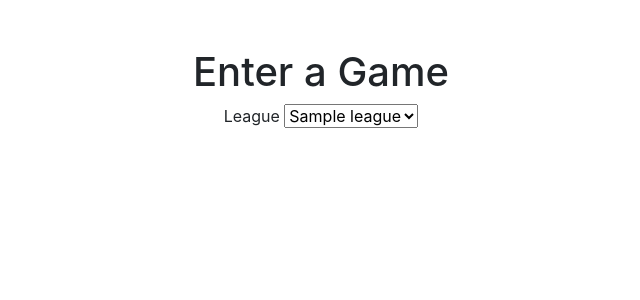
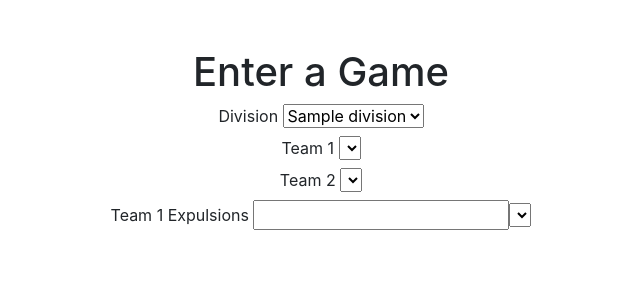
Before and after one commit to OmarTheJRDAPal/scoring, a Flask app: template templates/enter.html in a window 1280 px wide. Shown: the part 76-376 px from the top of the page, without its empty margins (319-959 px from the left). Run offline with Flask 2, Linux system fonts and the light colour scheme; the template is opened without the code that fills it: most values are stand-ins (such as "Sample title", 1, 10 or a date in 2020); lists and menus that the app fills with data are empty; some libraries are stand-ins or nearby versions.

Commit message:
add team selection menus, start on game entry form

```diff
--- a/application.py
+++ b/application.py
@@ -156,30 +156,30 @@ def ranking_points(weight, w_team, l_team):
 
 	return ((wlp + psp) / 2.0) * game["weight"] * opponent["strength_rating"] - expulsion_points(game, team_id)
 
-@app.route("/divisions_for_league", methods=["GET"])
-def divisions_for_league():
+@app.route("/leagues_for_division", methods=["GET"])
+def leagues_for_division():
 
-    if not request.form.get("league_id"):
-        return apology("must provide league_id", BAD_REQUEST)
+    if not request.args.get("division_id"):
+        return apology("must provide division_id", BAD_REQUEST)
 
-    league_id = int(request.form.get("league_id"))
+    division_id = int(request.args.get("division_id"))
 
     # Query database for game weight
-    divisions_result = db.execute("""
-        SELECT divisions.id as division_id, teams.id AS team_id, name FROM divisions
-        JOIN (SELECT * FROM teams WHERE league_id = :league_id) teams ON divisions.id = teams.division_id
-    """, league_id=league_id)
+    leagues_result = db.execute("""
+        SELECT leagues.id as league_id, teams.id AS team_id, name FROM leagues
+        JOIN (SELECT * FROM teams WHERE division_id = :division_id) teams ON leagues.id = teams.league_id
+    """, division_id=division_id)
 
-    return jsonify(divisions_result)
+    return jsonify(leagues_result)
 
 
 @app.route("/enter", methods=["GET"])
 def enter():
     # Query database for game weight
-    leagues_result = db.execute("""
-        SELECT * FROM leagues
+    divisions_result = db.execute("""
+        SELECT * FROM divisions
     """)
-    return render_template("enter.html", leagues=leagues_result)
+    return render_template("enter.html", divisions=divisions_result)
 
 
 @app.route("/calc_rps", methods=["GET"])
--- a/static/js/enter.js
+++ b/static/js/enter.js
@@ -1,13 +1,23 @@
 $(function () {
-	$("#league_select").change(function () {
+
+	var leagueSelectTmplHtml = $("#leagues_select_menu_template").html();
+	var leagueSelectTmpl = _.template(leagueSelectTmplHtml);
+	$("#division_select").change(function () {
 		var select = $(this);
 		$.get({
-			url: "/divisions_for_league",
+			url: "/leagues_for_division",
 			data: {
-				league_id: select.val(),
+				division_id: select.val(),
 			},
 			success: function (data) {
-				console.log(data);
+				var team1Select = leagueSelectTmpl({
+					leagues: data,
+				});
+				var team2Select = leagueSelectTmpl({
+					leagues: data,
+				});
+				$("#team_1_select").html(team1Select);
+				$("#team_2_select").html(team2Select);
 			}
 		})
 	})
--- a/templates/enter.html
+++ b/templates/enter.html
@@ -11,18 +11,27 @@
 {% endblock %}
 
 {% block main %}
-  <script type="text/template" id="division_dropdown">
-  	<select>
-
-  	</select>
+  <script type="text/template" id="leagues_select_menu_template">
+  		<% for (var i in leagues) { %>
+			<option value="<%= leagues[i]["team_id"]%>"><%= leagues[i]["name"] %></option>
+  		<% } %>
   </script>
   <h1>Enter a Game</h1>
   <form>
-    <label for="league_select">League</label>
-  	<select id="league_select">
-	  {% for league in leagues %}
-    	<option value="{{ league['id'] }}">{{ league["name"] }}</div>
+    <label for="division_select">Division</label>
+  	<select id="division_select">
+	  {% for division in divisions %}
+    	<option value="{{ division["id"] }}">{{ division["name"] }}</div>
 	  {% endfor %}
 	  </select>
+    <br/>
+    <label for="team_1_select_container">Team 1</label>
+	<select id="team_1_select" name="team1_id"></select>
+    <br/>
+    <label for="team_1_select_container">Team 2</label>
+	<select id="team_2_select" name="team2_id"></select>
+    <br/>
+    <label for="team_1_expulsions_input">Team 1 Expulsions</label>
+	<input id="team_1_expulsions_input" type="text" name="team1_expulusions"><select id="team_2_select"></select>
   </form>
 {% endblock %}
```
Also changed, not shown: 3 other files.
